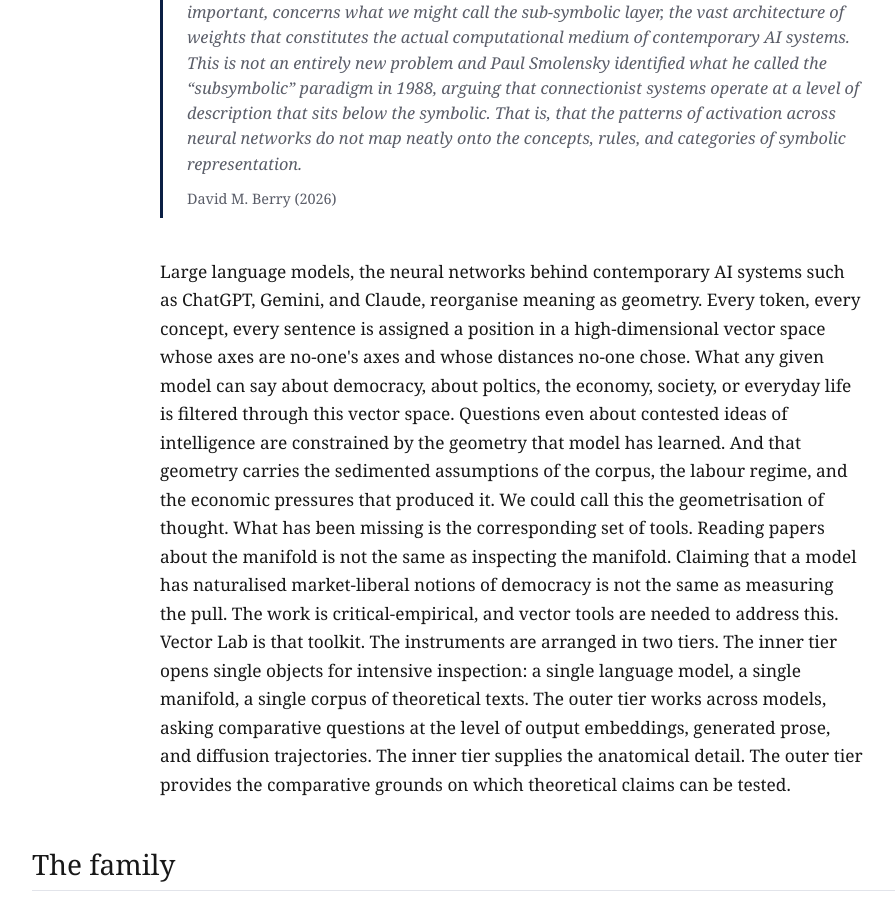
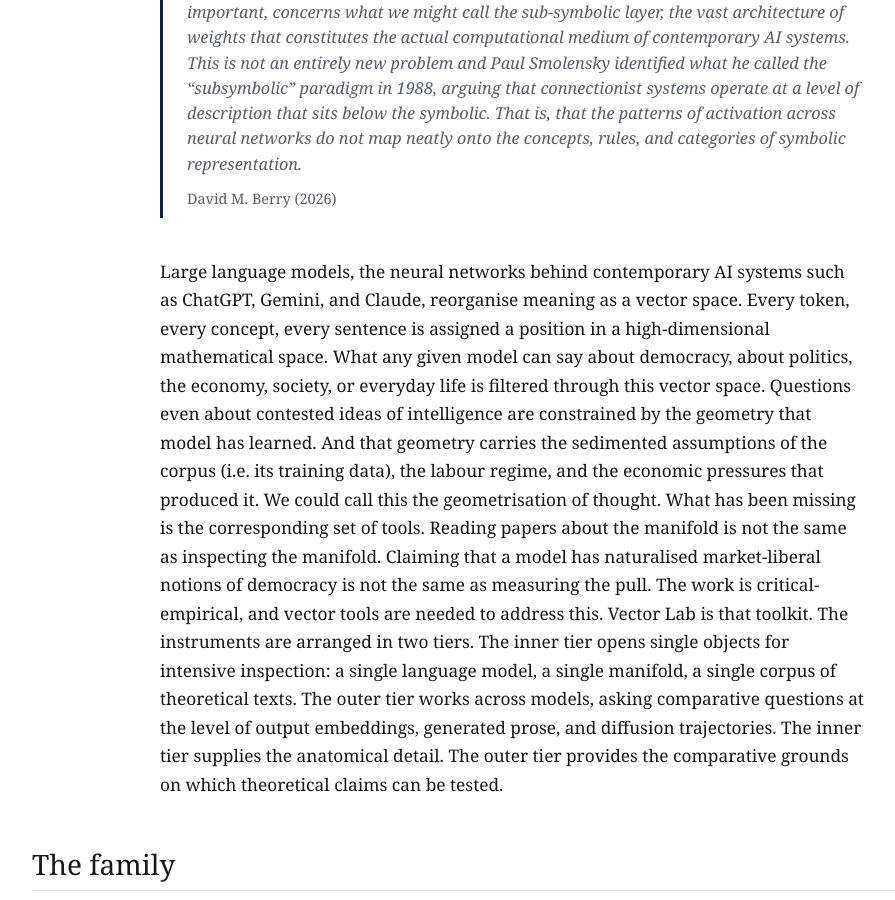
Before and after one commit to vector-lab-tools/vector-lab-tools.github.io, a Jekyll site: the page built from index.md, in a window 1280 px wide and 900 px high, scrolled down 305 px. Shown: the whole window, without its empty margins (128-1023 px from the left). Built offline with Jekyll 4.4.1, drawn with Linux system fonts in a browser that asks for light colours.

Commit message:
Revise landing-page lede: vector space framing, politics typo, corpus gloss

```diff
--- a/index.md
+++ b/index.md
@@ -15,7 +15,7 @@ title: Vector Lab
 
 <section class="lede">
 
-Large language models, the neural networks behind contemporary AI systems such as ChatGPT, Gemini, and Claude, reorganise meaning as geometry. Every token, every concept, every sentence is assigned a position in a high-dimensional vector space whose axes are no-one's axes and whose distances no-one chose. What any given model can say about democracy, about poltics, the economy, society, or everyday life is filtered through this vector space. Questions even about contested ideas of intelligence are constrained by the geometry that model has learned. And that geometry carries the sedimented assumptions of the corpus, the labour regime, and the economic pressures that produced it.
+Large language models, the neural networks behind contemporary AI systems such as ChatGPT, Gemini, and Claude, reorganise meaning as a vector space. Every token, every concept, every sentence is assigned a position in a high-dimensional mathematical space. What any given model can say about democracy, about politics, the economy, society, or everyday life is filtered through this vector space. Questions even about contested ideas of intelligence are constrained by the geometry that model has learned. And that geometry carries the sedimented assumptions of the corpus (i.e. its training data), the labour regime, and the economic pressures that produced it.
 
 We could call this the geometrisation of thought. What has been missing is the corresponding set of tools. Reading papers about the manifold is not the same as inspecting the manifold. Claiming that a model has naturalised market-liberal notions of democracy is not the same as measuring the pull. The work is critical-empirical, and vector tools are needed to address this.
 
```
